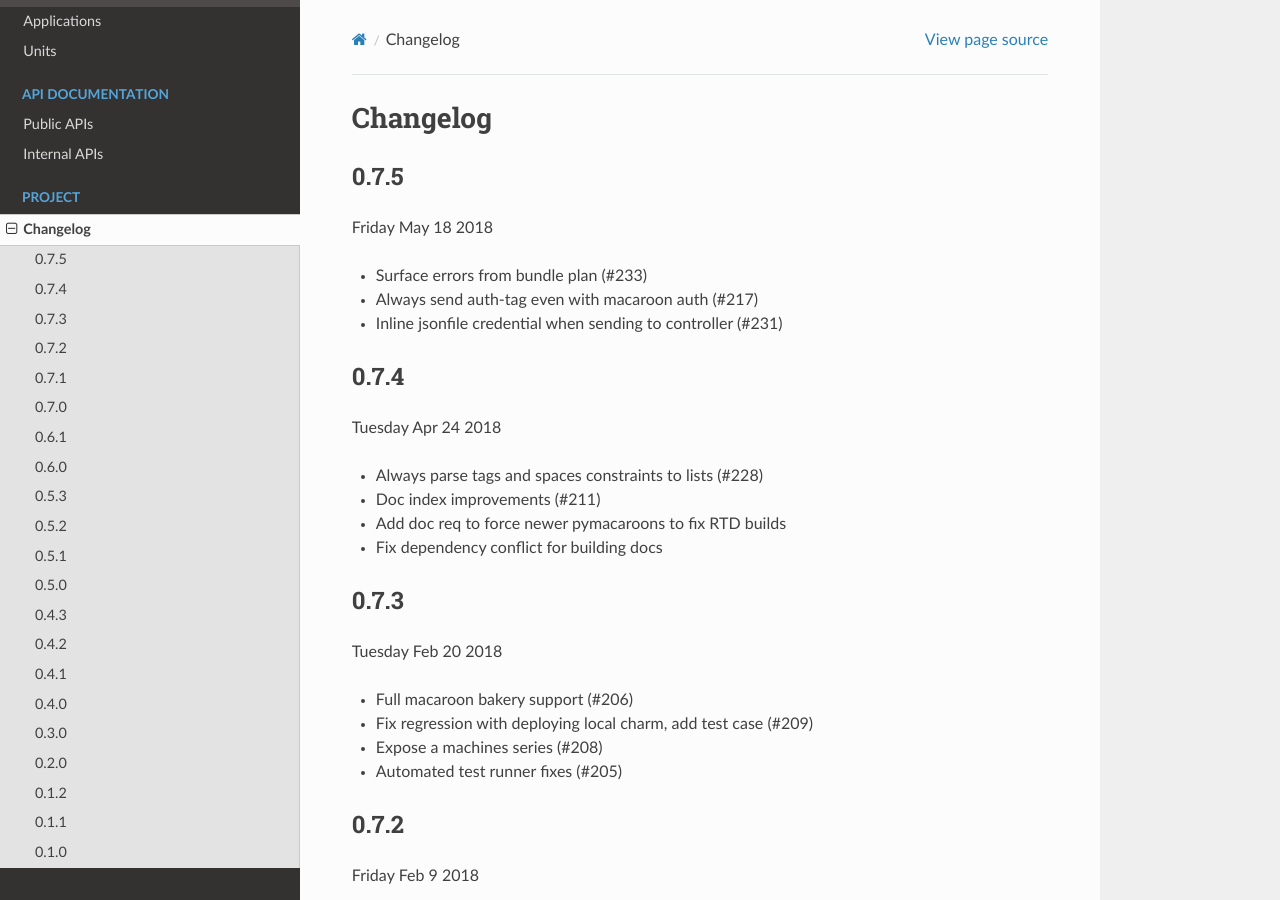
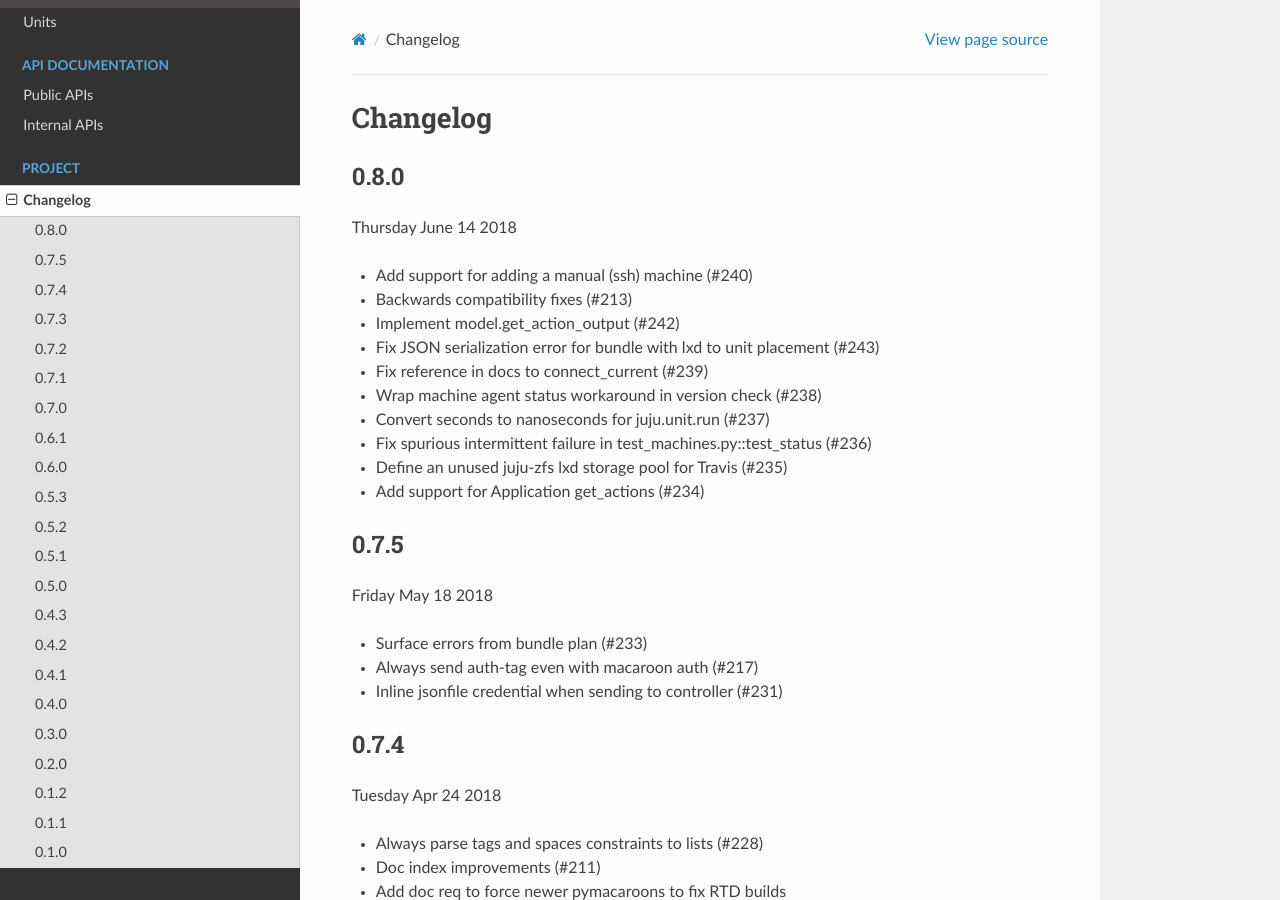
Before and after one commit to juju/python-libjuju, a Sphinx documentation site: the page built from docs/changelog.rst, in a window 1280 px wide and 900 px high. Built offline with Sphinx 7.4.7 and the Read the Docs theme 2.0.0, drawn with Linux system fonts in a browser that asks for light colours; pages that are not in the unit, such as notebooks, are missing from menus.

Commit message:
Update version and changelog for release

```diff
--- a/docs/changelog.rst
+++ b/docs/changelog.rst
@@ -1,5 +1,21 @@
 Changelog
 ---------
+
+
+0.8.0
+^^^^^
+Thursday June 14 2018
+
+* Add support for adding a manual (ssh) machine (#240)
+* Backwards compatibility fixes (#213)
+* Implement model.get_action_output (#242)
+* Fix JSON serialization error for bundle with lxd to unit placement (#243)
+* Fix reference in docs to connect_current (#239)
+* Wrap machine agent status workaround in version check (#238)
+* Convert seconds to nanoseconds for juju.unit.run (#237)
+* Fix spurious intermittent failure in test_machines.py::test_status (#236)
+* Define an unused juju-zfs lxd storage pool for Travis (#235)
+* Add support for Application get_actions (#234)
 
 
 0.7.5
```
Also changed, not shown: 1 other file.
